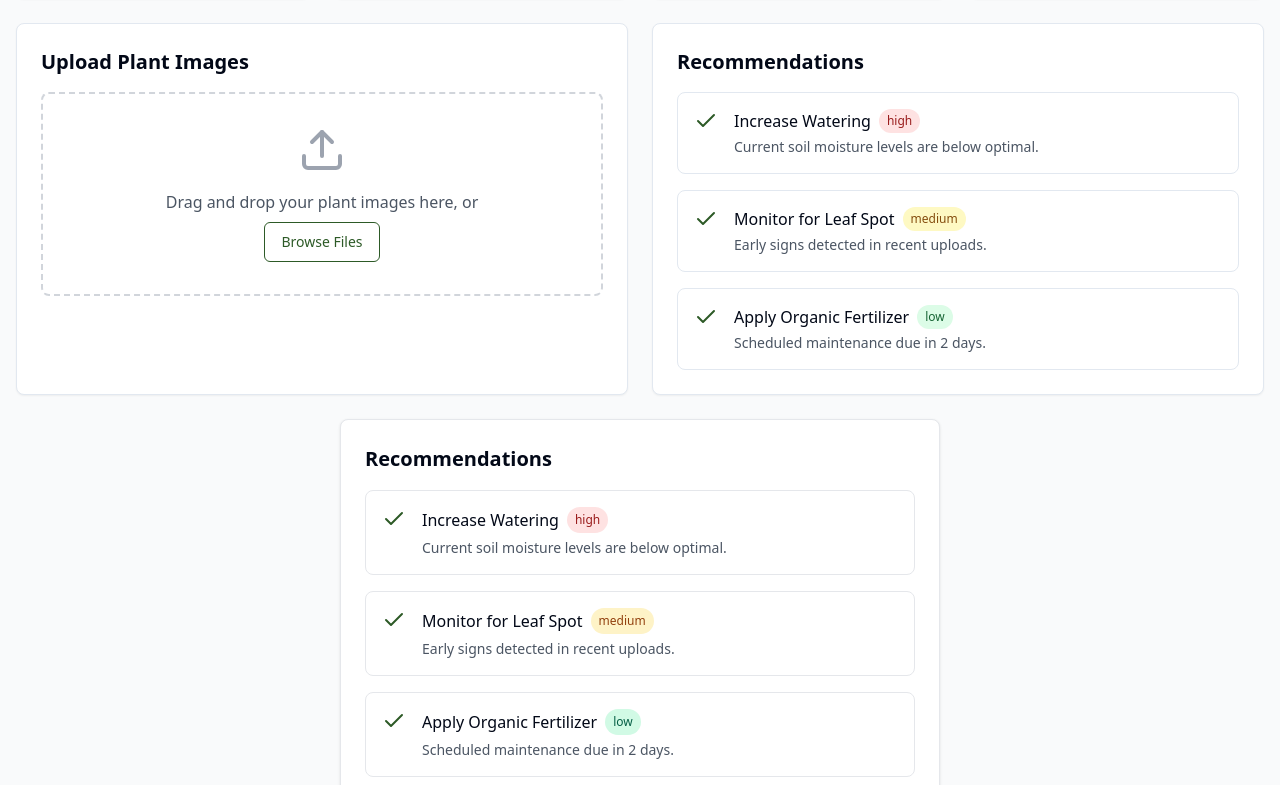
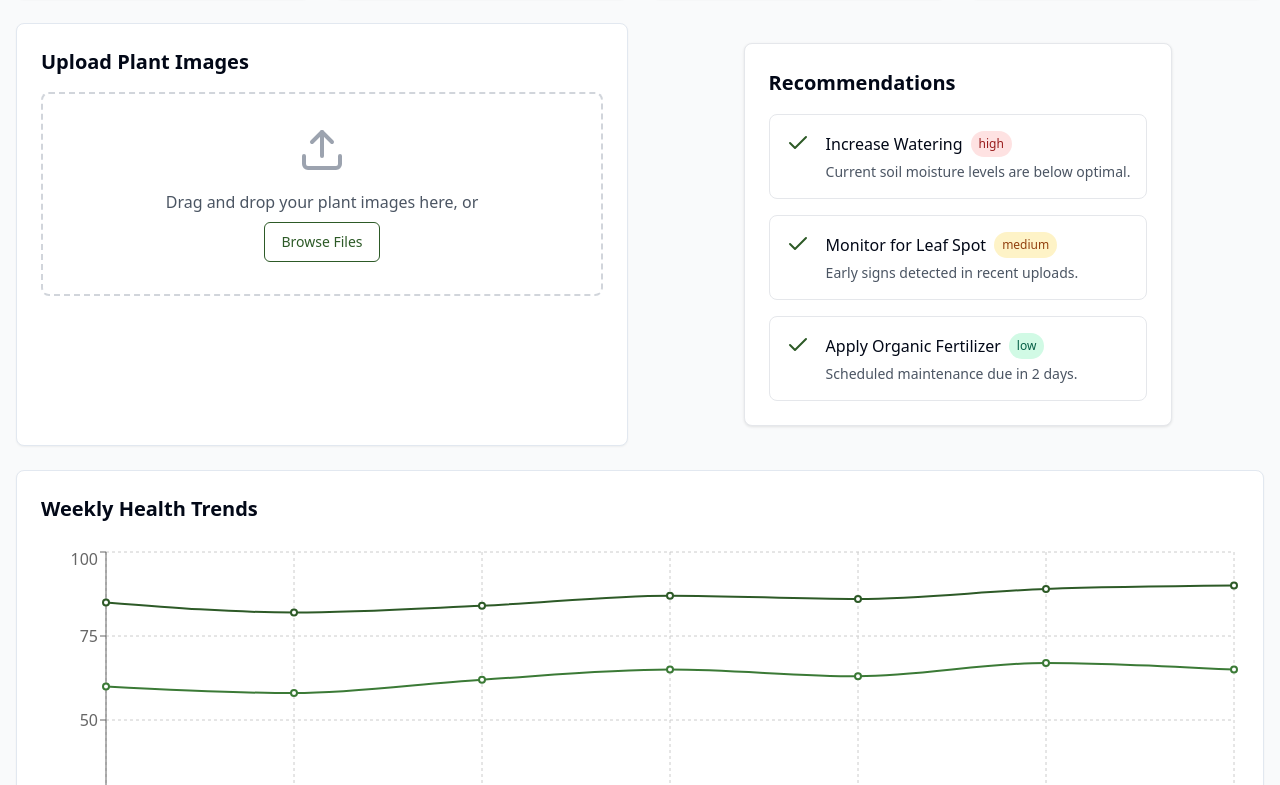
Before and after one commit to saurya20/eco-harvest-helpers, a React (Vite) app: page /dashboard in a window 1280 px wide. Shown: the part 255-1040 px from the top of the page. Built offline with nearby package versions, Linux system fonts and the light colour scheme.

Commit message:
Refactor Recommendations Component
Remove duplicate recommendations card component.  Keep only one implementation.

```diff
--- a/src/pages/Dashboard.tsx
+++ b/src/pages/Dashboard.tsx
@@ -1,7 +1,7 @@
+
 import { DashboardHeader } from "@/components/dashboard/DashboardHeader";
 import { MetricsGrid } from "@/components/dashboard/MetricsGrid";
 import { UploadSection } from "@/components/dashboard/UploadSection";
-import { RecommendationsCard } from "@/components/dashboard/RecommendationsCard";
 import { BasicRecommendationsCard } from "@/components/dashboard/BasicRecommendationsCard";
 import { HealthTrendsChart } from "@/components/charts/HealthTrendsChart";
 
@@ -13,9 +13,6 @@ const Dashboard = () => {
         <MetricsGrid />
         <div className="grid grid-cols-1 md:grid-cols-2 gap-6 mt-6">
           <UploadSection />
-          <RecommendationsCard />
-        </div>
-        <div className="mt-6">
           <BasicRecommendationsCard />
         </div>
         <div className="mt-6">
```
